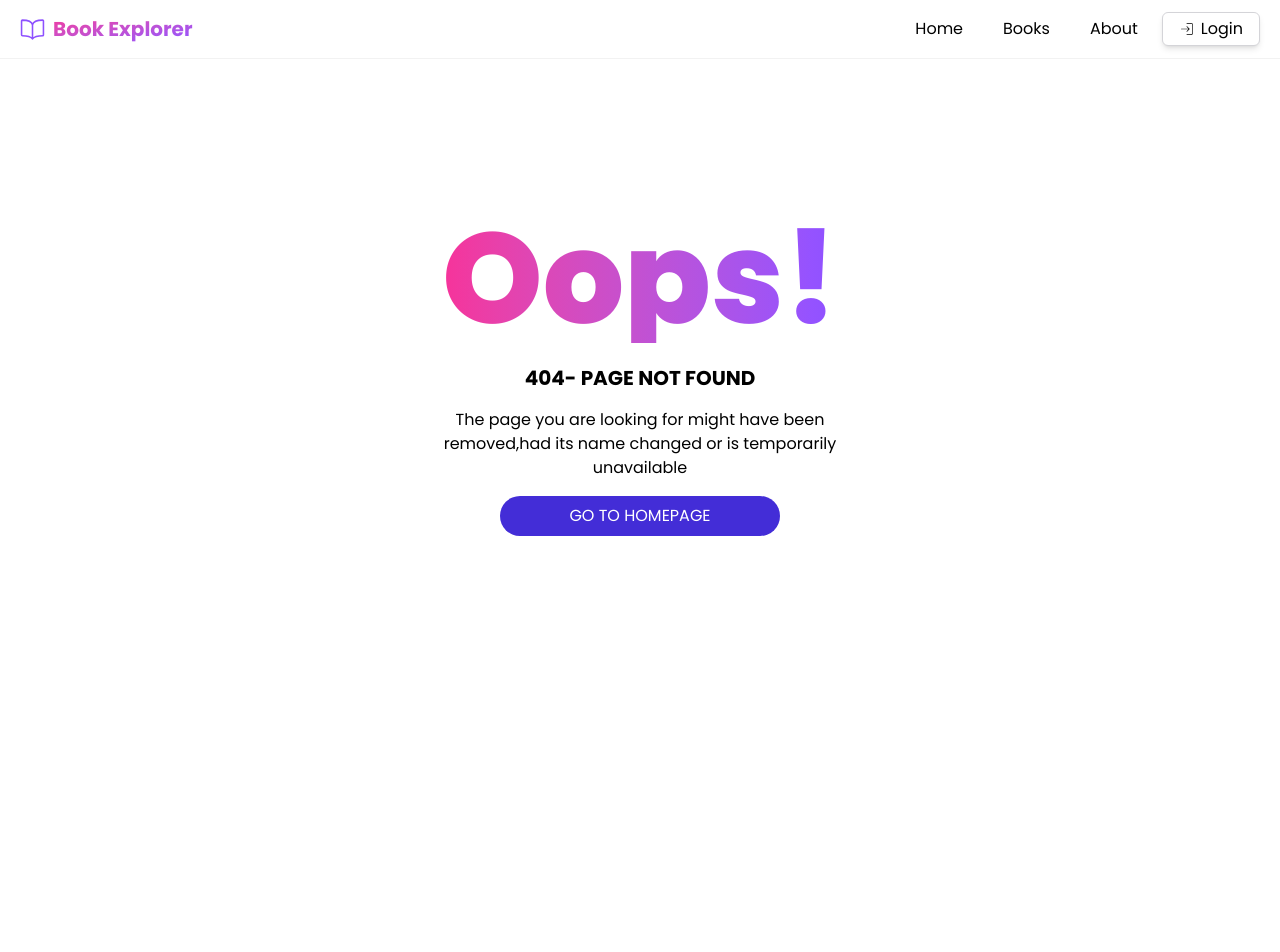
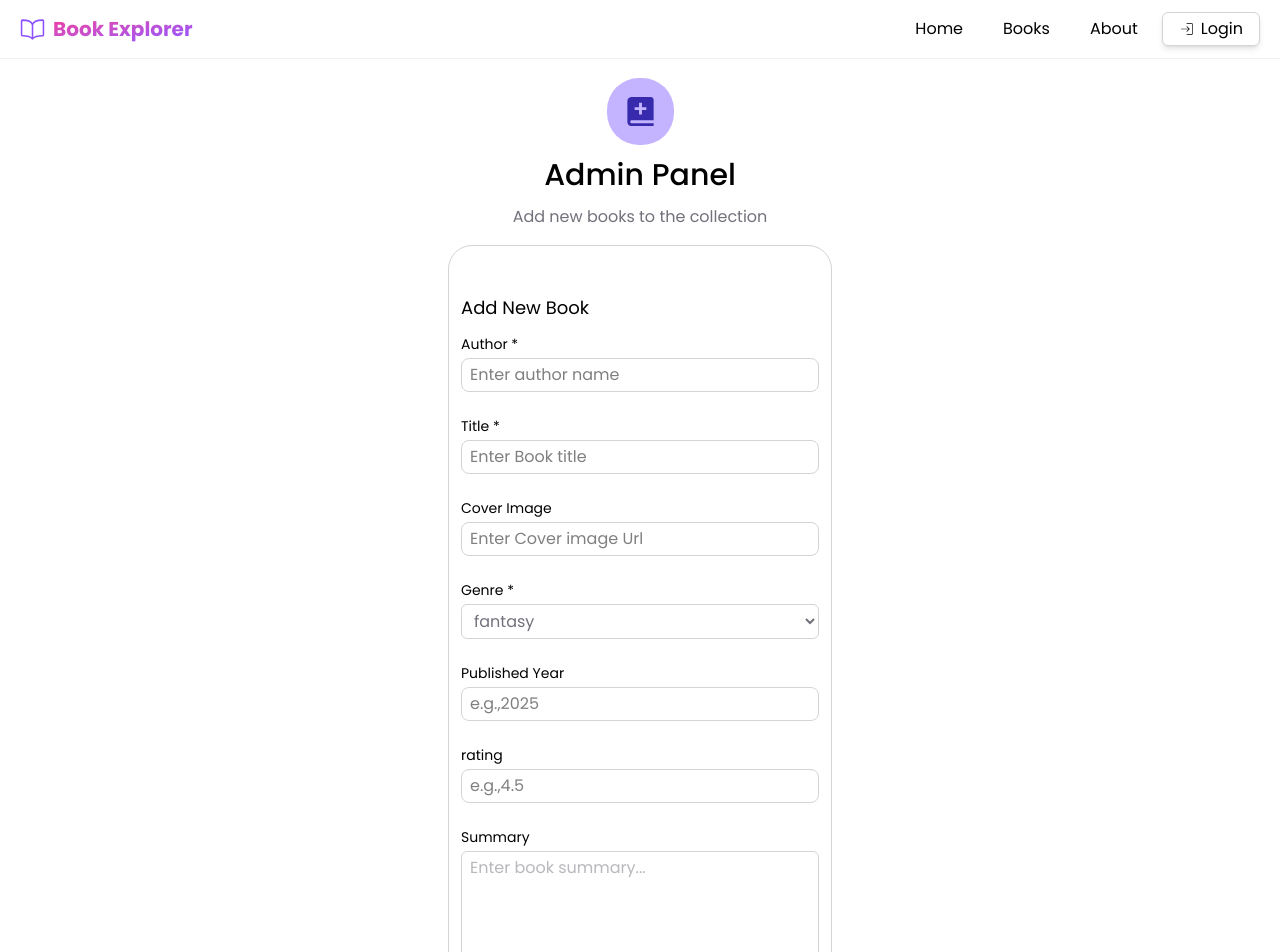
Before and after one commit to tolaxxi/Book-explorer, a React app: page /admin in a window 1280 px wide. Before the commit this address had no page. Shown: the top 952 px of the page. Before the commit the page ends 800 px from the top, so only its background shows below. Built offline with nearby package versions, Linux system fonts and the light colour scheme; the HTML template or start-up script is replaced by a standard one.

Commit message:
feat: add admin route

```diff
--- a/src/App.jsx
+++ b/src/App.jsx
@@ -6,6 +6,7 @@
 import About from './pages/About.jsx';
 import Books from './pages/Books.jsx';
 import Error from './pages/Error.jsx';
+import Admin from './pages/Admin.jsx';
 
 const App = () => {
   const router = createBrowserRouter([
@@ -17,6 +18,7 @@
         { path: 'about', element: <About /> },
         { path: 'books', element: <Books /> },
         { path: 'login', element: <Login /> },
+        { path: 'admin', element: <Admin /> },
         { path: '*', element: <Error /> },
       ],
     },
--- /dev/null
+++ b/src/components/AdminForm.jsx
@@ -0,0 +1,55 @@
+const AdminForm = () => {
+  return (
+    <form className="border border-zinc-300 px-3 py-12 w-[90%] sm:w-[70%] md:w-[40%] lg:w-[30%] rounded-3xl flex flex-col">
+      <p className="text-lg mb-3">Add New Book</p>
+
+      <div className="mb-6 w-full">
+        <p className="text-sm mb-1">Author *</p>
+        <input type="text" required placeholder="Enter author name" />
+      </div>
+      <div className="mb-6 w-full">
+        <p className="text-sm mb-1">Title *</p>
+        <input type="text" required placeholder="Enter Book title" />
+      </div>
+      <div className="mb-6 w-full">
+        <p className="text-sm mb-1">Cover Image </p>
+        <input type="text" required placeholder="Enter Cover image Url" />
+      </div>
+      <div className="mb-6 w-full">
+        <p className="text-sm mb-1">Genre *</p>
+        <select
+          type=""
+          required
+          placeholder="select genre"
+          className="w-full border border-zinc-300 py-1 text-zinc-500 rounded-md px-2"
+        >
+          <option value="fantasy">fantasy</option>
+          <option value="fantasy">fantasy</option>
+          <option value="adventure">adventure</option>
+        </select>
+      </div>
+
+      <div className="mb-6 w-full">
+        <p className="text-sm mb-1">Published Year </p>
+        <input type="text" required placeholder="e.g.,2025" />
+      </div>
+      <div className="mb-6 w-full">
+        <p className="text-sm mb-1">rating </p>
+        <input type="text" required placeholder="e.g.,4.5" />
+      </div>
+      <div className="mb-6 w-full">
+        <p className="text-sm mb-1">Summary </p>
+        <textarea
+          name=""
+          id=""
+          placeholder="Enter book summary..."
+          className="border-zinc-300 py-1 text-zinc-500 rounded-md px-2 w-full border h-30"
+        ></textarea>
+      </div>
+      <button type="submit" className="bg-indigo-500 w-full mb-2 py-2 text-white rounded-md my-1 px-2.5">
+        Add Book to collection
+      </button>
+    </form>
+  );
+};
+export default AdminForm;
--- /dev/null
+++ b/src/components/BookCard.jsx
@@ -0,0 +1,20 @@
+const BookCard = ({ coverUrl, rating, title, author, summary, genre }) => {
+  return (
+    <div className="border border-zinc-400 w-90">
+      <img src={coverUrl} alt={title} />
+
+      <div className="text">
+        <div className="">
+          <span>{genre}</span>
+          <span>{rating}</span>
+        </div>
+        <div className="">
+          <h2>{title}</h2>
+          <p>by {author}</p>
+          <p>{summary}</p>
+        </div>
+      </div>
+    </div>
+  );
+};
+export default BookCard;
--- a/src/components/LoginForm.jsx
+++ b/src/components/LoginForm.jsx
@@ -1,4 +1,5 @@
 const LoginForm = () => {
+
   return (
     <form className="border border-zinc-300 px-10 py-12 w-[90%] sm:w-[70%] md:w-[40%] lg:w-[30%] rounded-3xl flex flex-col items-center">
       <p className="text-zinc-500 text-lg">Login</p>
@@ -10,7 +11,7 @@
 
       <div className="mb-5 w-full">
         <p className="text-sm text-zinc-500 mb-1">password</p>
-        <input type="text" required placeholder="Enter your password" />
+        <input type="password" required placeholder="Enter your password" />
       </div>
 
       <button type="submit" className="bg-indigo-500 w-full mb-2 py-2 text-white rounded-md my-1 px-2.5">
--- /dev/null
+++ b/src/pages/Admin.jsx
@@ -0,0 +1,20 @@
+import { BiSolidBookAdd } from 'react-icons/bi';
+import AdminForm from '../components/AdminForm.jsx';
+
+const Admin = () => {
+  return (
+    <section className=" flex w-full flex-col justify-start h-[80dvh] items-center pb-10 pt-5 gap-4">
+      <div className="flex flex-col gap-3  w-full items-center justify-center">
+        <span className="rounded-4xl p-4 text-indigo-800 bg-violet-300">
+          <BiSolidBookAdd size={35} />
+        </span>
+        <div className="text-center">
+          <h1 className="font-medium text-3xl mb-3">Admin Panel</h1>
+          <p className="text-zinc-500"> Add new books to the collection</p>
+        </div>
+      </div>
+      <AdminForm />
+    </section>
+  );
+};
+export default Admin;
--- a/src/pages/Books.jsx
+++ b/src/pages/Books.jsx
@@ -1,6 +1,23 @@
+import BookCard from '../components/BookCard.jsx';
+import { books } from '../data/books.js';
 const Books = () => {
   return (
-    <div>Books</div>
-  )
-}
-export default Books
+    <div>
+      {books.map((book) => {
+        const { id, coverUrl, rating, title, author, summary, genre } = book;
+        return (
+          <BookCard
+            key={id}
+            coverUrl={coverUrl}
+            rating={rating}
+            author={author}
+            summary={summary}
+            genre={genre}
+            title={title}
+          />
+        );
+      })}
+    </div>
+  );
+};
+export default Books;
```
